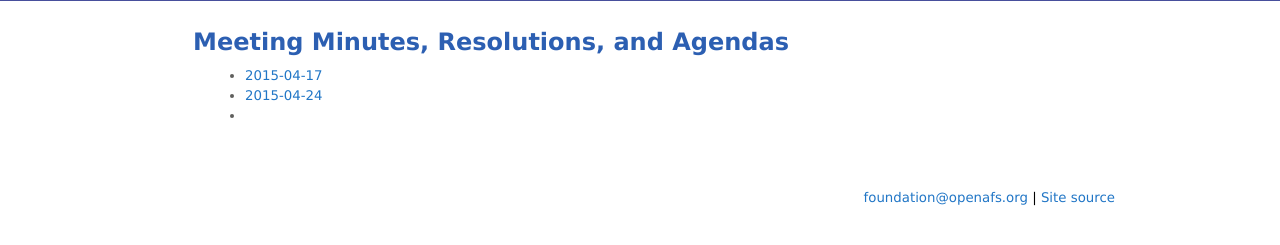
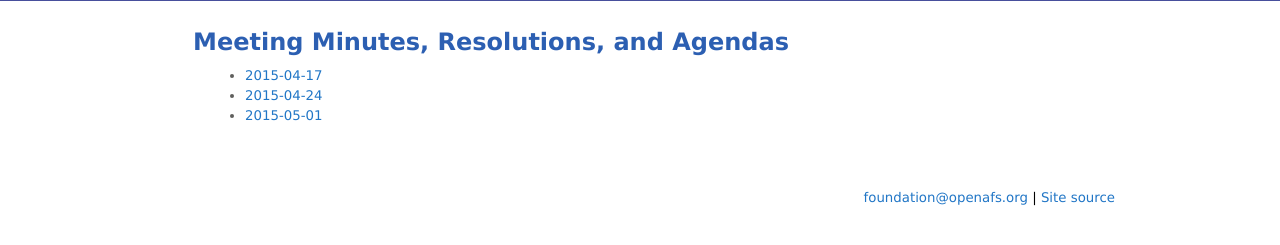
Before and after one commit to openafsfoundation/openafsfoundation.org, a Jekyll site: the page built from about/minutes/index.md, in a window 1280 px wide. Shown: the part 157-402 px from the top of the page. Built offline with Jekyll 4.4.1, drawn with Linux system fonts in a browser that asks for light colours.

Commit message:
Update index.md

```diff
--- a/about/minutes/index.md
+++ b/about/minutes/index.md
@@ -7,4 +7,4 @@ nav: [about]
 
 * [2015-04-17]({{site.github.url}}/about/minutes/2015-04-17/)
 * [2015-04-24]({{site.github.url}}/about/minutes/2015-04-24/)
-*
+* [2015-05-01]({{site.github.url}}/about/minutes/2015-05-01/)
```
